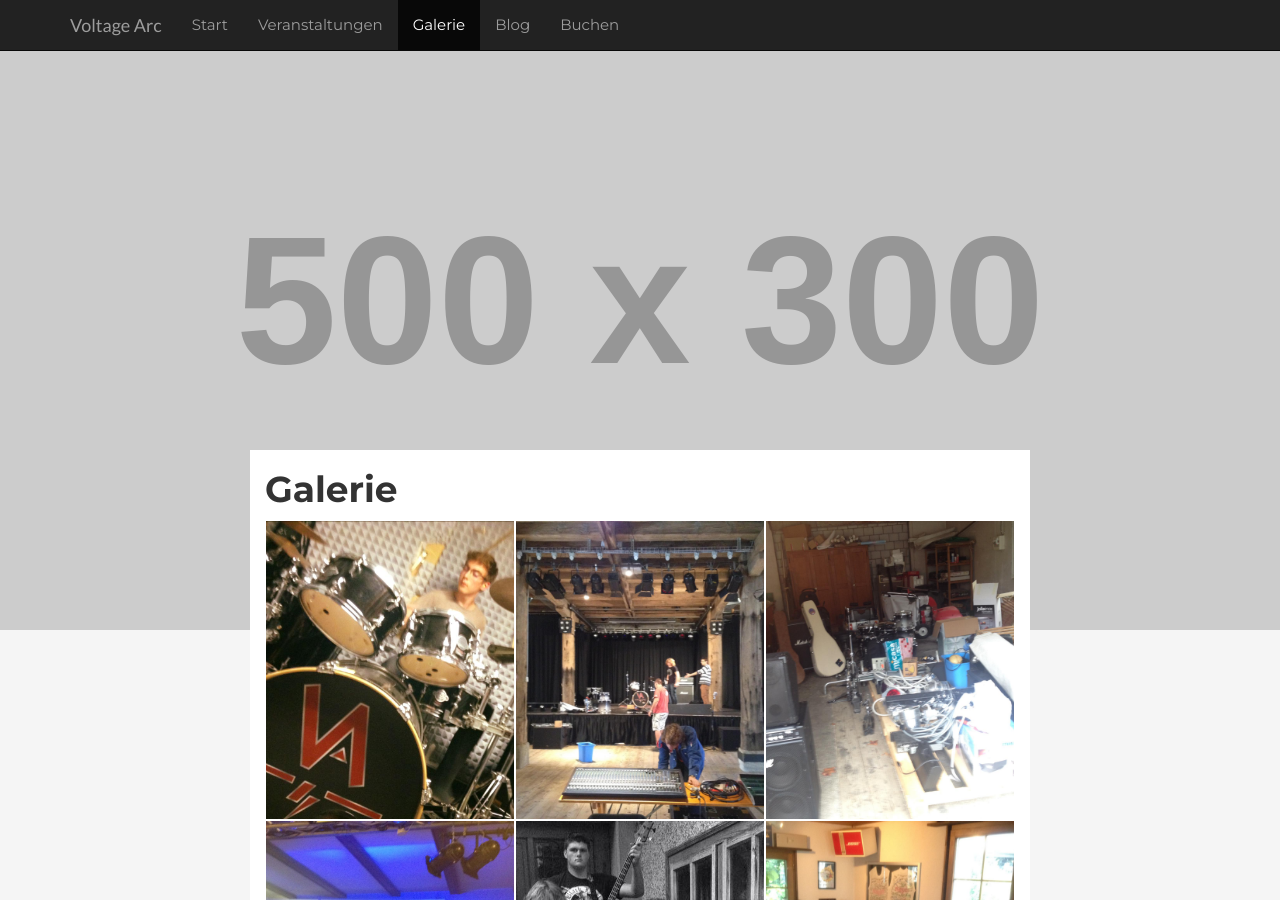
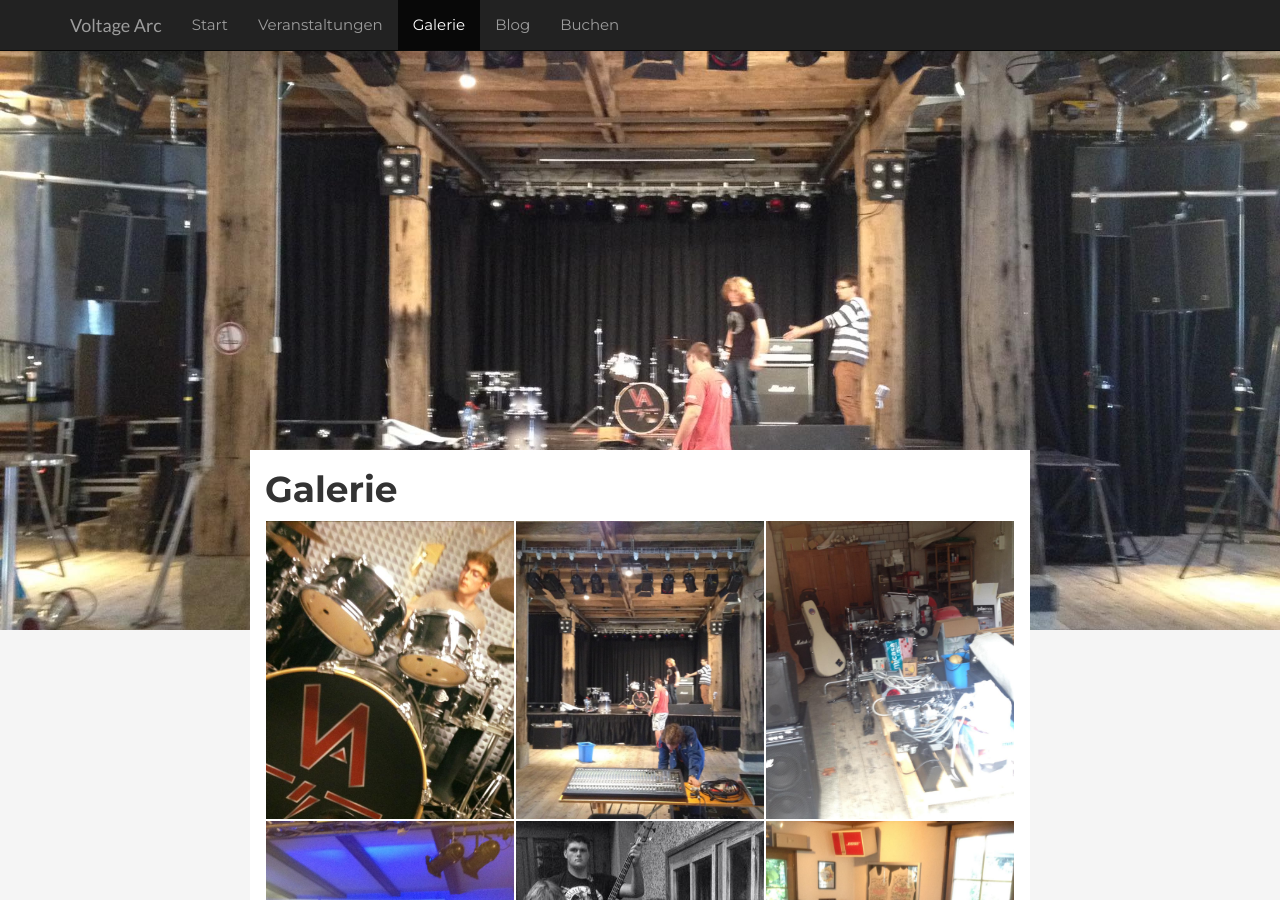
Before and after one commit to theCubix/va, a Jekyll site: the page built from gallery.html, in a window 1280 px wide and 900 px high. Built offline with Jekyll 4.4.1, drawn with Linux system fonts in a browser that asks for light colours.

Commit message:
Updated Gallery

```diff
--- a/gallery.html
+++ b/gallery.html
@@ -2,8 +2,8 @@
 title: Galerie
 permalink: "/gallery/index.html"
 layout: default
-background_image: https://www.placehold.it/500x300/F44336/212121
-background_image_caption: background image
+background_image: "/uploads/concert_salzhaus_brugg.jpg"
+background_image_caption: Vorbereitungen für den Auftritt im Salzhaus in Brugg
 ---
 
 {% for img in site.gallery %}
@@ -12,12 +12,3 @@ background_image_caption: background image
     </div>
 </a>
 {% endfor %}
-
-<a class="swipebox col-lg-4 col-md-4 col-sm-6 col-xs-12" href="https://www.placehold.it/1000x500/ff4f4f/ffffff" title="My Caption">
-    <div class="child" style="background-image: url(https://www.placehold.it/250x150/ff4f4f/ffffff)" title="image">
-    </div>
-</a>
-<a class="swipebox col-lg-4 col-md-4 col-sm-6 col-xs-12" href="https://www.placehold.it/1000x500/6b9aac/ffffff" title="My Caption">
-    <div class="child" style="background-image: url(https://www.placehold.it/250x150/6b9aac/ffffff)" title="image">
-    </div>
-</a>
```
